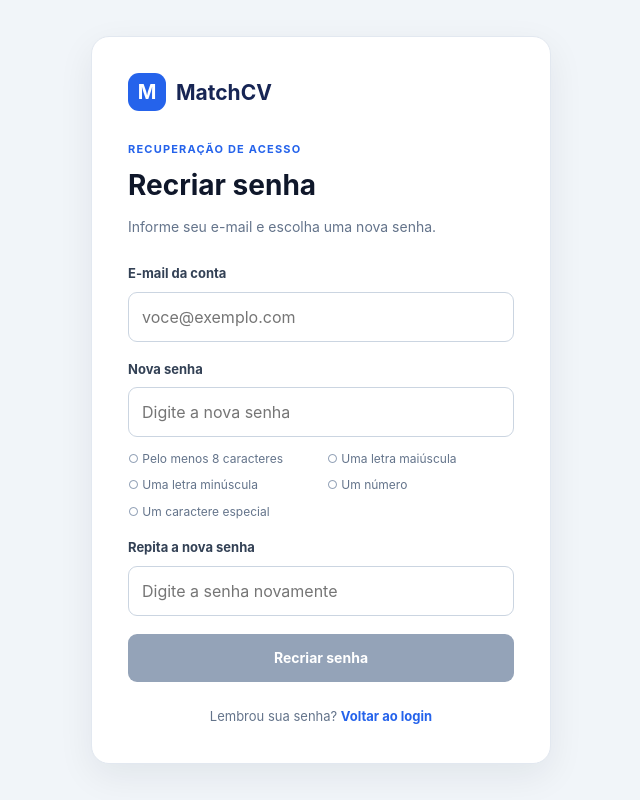
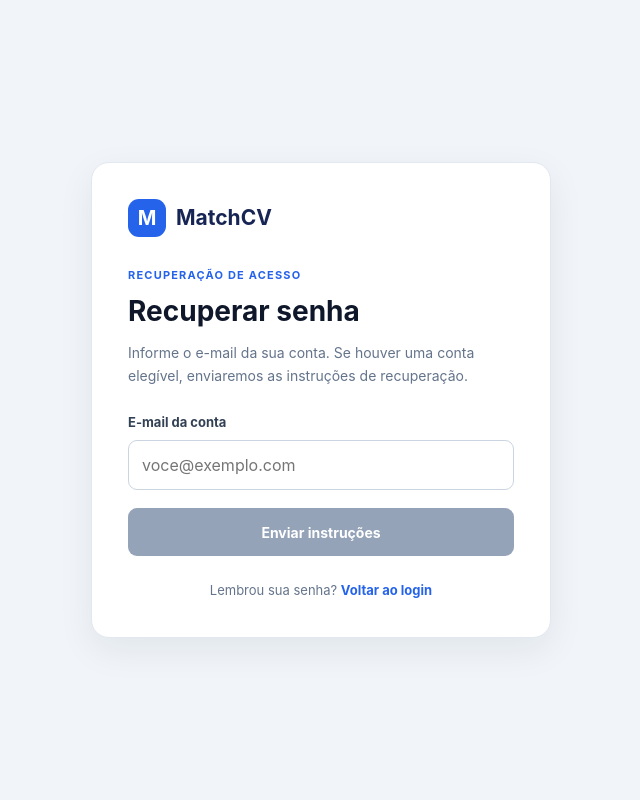
Before and after one commit to lgomesroc/MatchCV, an Angular app in the folder MatchCV.Frontend/: page /forgot-password in a window 1280 px wide. Shown: the whole page, without its empty margins (319-959 px from the left). Built offline with nearby package versions, Linux system fonts and the light colour scheme; no server answers.

Commit message:
feat(auth): atualizar formulário de recuperação de senha

```diff
--- a/MatchCV.Frontend/src/app/features/forgot-password/forgot-password.html
+++ b/MatchCV.Frontend/src/app/features/forgot-password/forgot-password.html
@@ -7,13 +7,18 @@
 
     <header class="auth-heading">
       <p class="eyebrow">RECUPERAÇÃO DE ACESSO</p>
-      <h1 id="forgot-title">Recriar senha</h1>
+      <h1 id="forgot-title">{{ isResetMode ? 'Criar nova senha' : 'Recuperar senha' }}</h1>
       <p class="subtitle">
-        Informe seu e-mail e escolha uma nova senha.
+        @if (isResetMode) {
+          Escolha uma nova senha para voltar a acessar sua conta.
+        } @else {
+          Informe o e-mail da sua conta. Se houver uma conta elegível, enviaremos as instruções de recuperação.
+        }
       </p>
     </header>
 
     <form (ngSubmit)="submit()" #resetForm="ngForm" novalidate>
+      @if (!isResetMode) {
         <div class="form-field">
           <label for="email">E-mail da conta</label>
           <input
@@ -27,7 +32,7 @@
             maxlength="255"
           />
         </div>
-
+      } @else {
         <div class="form-field">
           <label for="password">Nova senha</label>
           <input
@@ -64,22 +69,30 @@
             maxlength="128"
           />
           @if (confirmPassword && !passwordsMatch) {
-          <p class="field-error" role="alert">
-            As senhas não coincidem.
-          </p>
+            <p class="field-error" role="alert">As senhas não coincidem.</p>
           }
         </div>
+      }
 
       @if (message) {
         <p class="info-message" role="status">{{ message }}</p>
+      }
+      @if (errorMessage) {
+        <p class="field-error" role="alert">{{ errorMessage }}</p>
       }
 
       <button
         class="submit-button"
         type="submit"
-        [disabled]="!formIsValid || resetForm.invalid"
+        [disabled]="!formIsValid || resetForm.invalid || isSubmitting"
       >
-        Recriar senha
+        @if (isSubmitting) {
+          Aguarde...
+        } @else if (isResetMode) {
+          Salvar nova senha
+        } @else {
+          Enviar instruções
+        }
       </button>
     </form>
 
```
Lines whose indentation alone changed are shown as unchanged.
